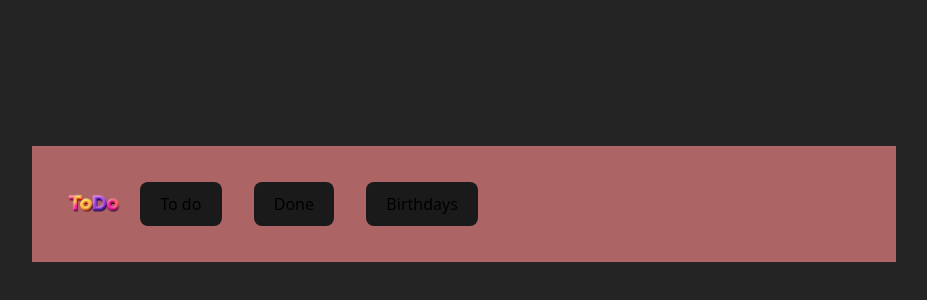
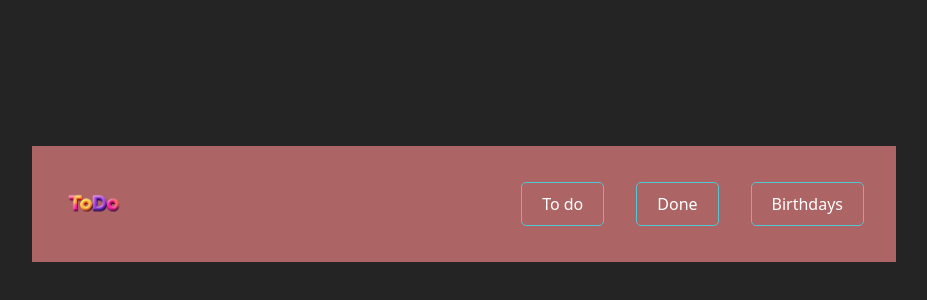
Before and after one commit to nekosaege/todoproject, a React (Vite) app: page / in a window 1280 px wide. Shown: the part 196-496 px from the top of the page, without its empty margins (176-1103 px from the left). Built offline with nearby package versions, Linux system fonts and the light colour scheme.

Commit message:
update NavBar

```diff
--- a/src/components/NavBar.css
+++ b/src/components/NavBar.css
@@ -1,7 +1,7 @@
 .navbar {
     width: 800px;
     display: flex;
-    justify-content: start ;
+    justify-content: space-between ;
     align-items: center;
     padding: 1rem 2rem;
     background-color: #ac6464;
--- a/src/components/NavBar.jsx
+++ b/src/components/NavBar.jsx
@@ -9,11 +9,37 @@ export function NavBar() {
 				<h1> </h1>
 			</div>
 			<div className="navbar__links">
-				<button onClick={() => setSection("todo")}>To do</button>
-				<button onClick={() => setSection("done")}>Done</button>
-				<button onClick={() => setSection("birthdays")}>
-					Birthdays
+				<button
+					onClick={() => setSection("todo")}
+					style={{
+						padding: "10px 20px",
+						backgroundColor: "#ac6464",
+						color: "white",
+						border: "1px solid rgb(81, 200, 213)",
+						borderRadius: "5px",
+						cursor: "pointer",
+					}}
+				>
+					To do
 				</button>
+				<button onClick={() => setSection("done")}
+          style={{
+						padding: "10px 20px",
+						backgroundColor: "#ac6464",
+						color: "white",
+						border: "1px solid rgb(81, 200, 213)",
+						borderRadius: "5px",
+						cursor: "pointer",
+					}}>Done</button>
+				<button onClick={() => setSection("birthdays")}
+          style={{
+						padding: "10px 20px",
+						backgroundColor: "#ac6464",
+						color: "white",
+						border: "1px solid rgb(81, 200, 213)",
+						borderRadius: "5px",
+						cursor: "pointer",
+					}}>Birthdays</button>
 			</div>
 		</nav>
 	);
```
